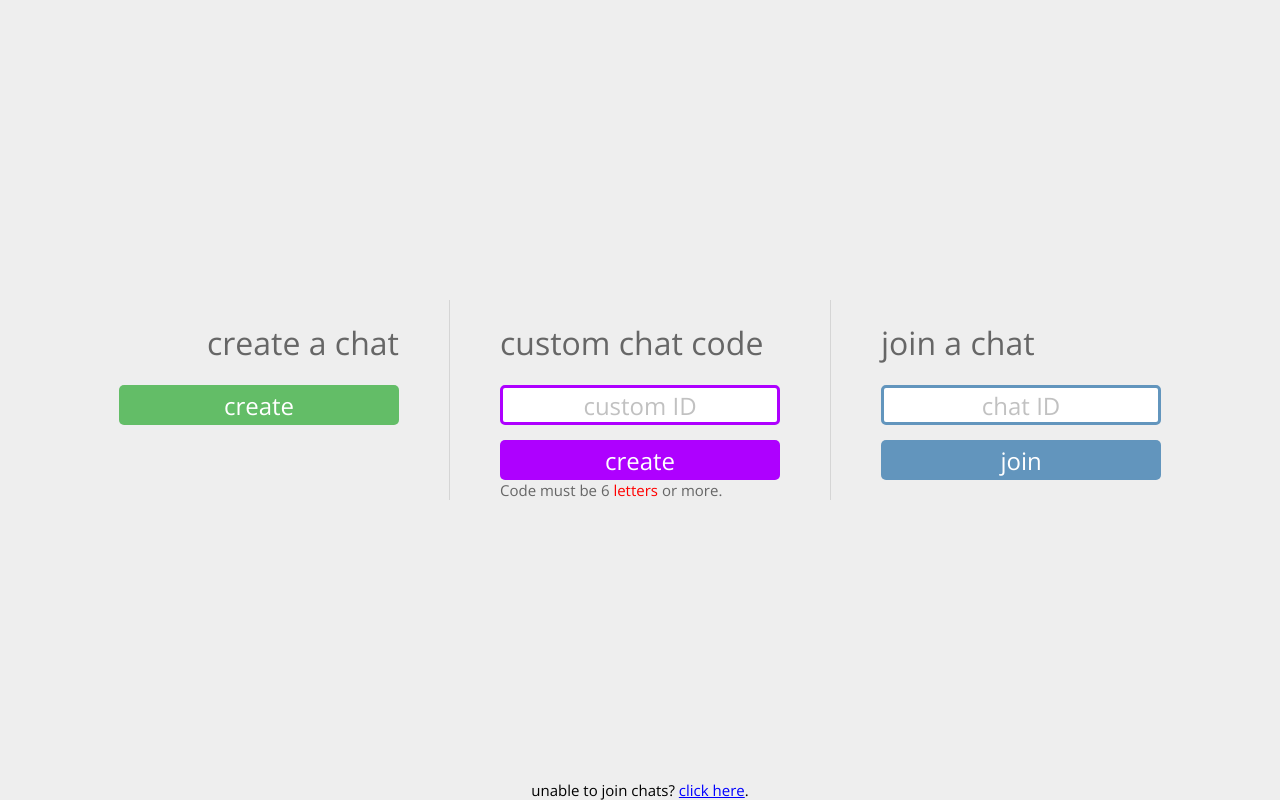
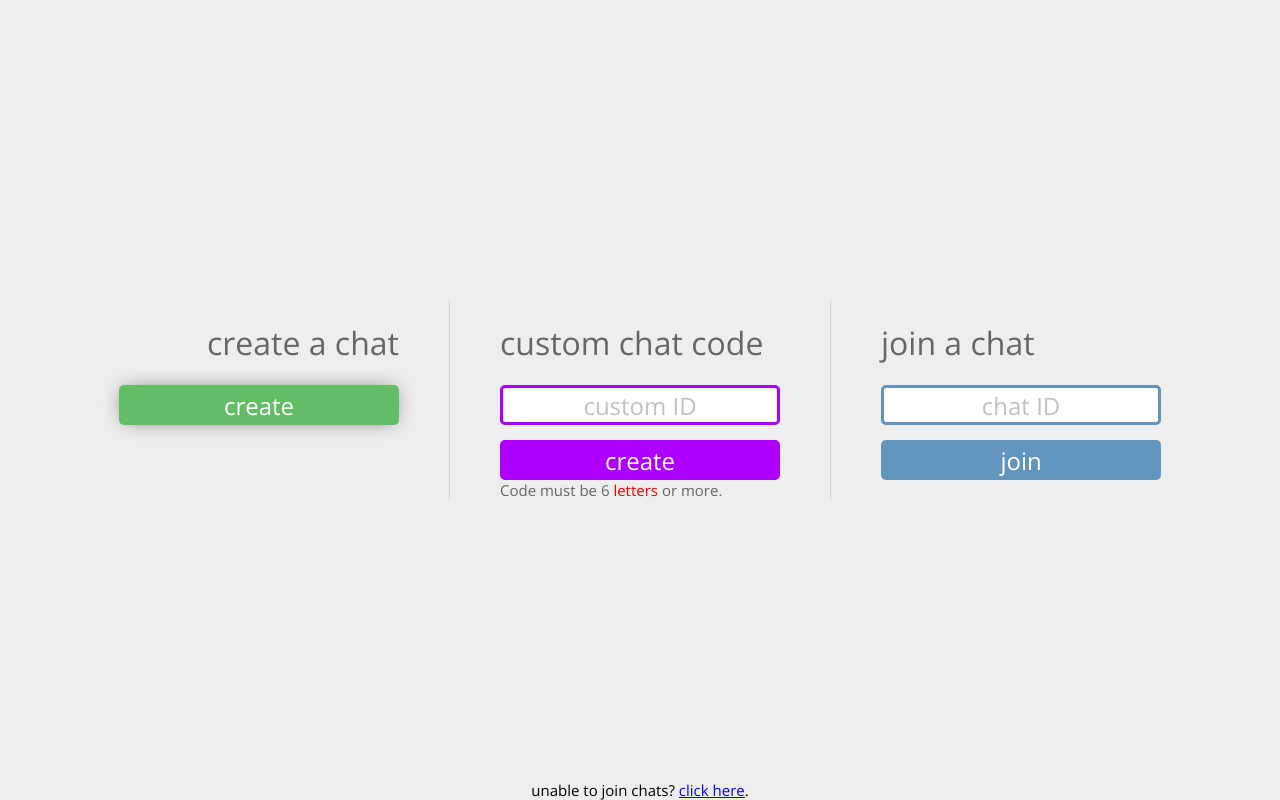
Before and after one commit to spinfal/chatclient, a plain HTML site: page index.html in a window 1280 px wide. In both pictures the pointer is over the button 258 px from the left and 405 px from the top of the page. Drawn offline with nearby package versions, Linux system fonts and the light colour scheme.

Commit message:
homepage button styling
box-shadow is the epitome of hot?

```diff
--- a/main.css
+++ b/main.css
@@ -52,6 +52,15 @@
       height: 40px;
       width: 100%;
       cursor: pointer;
+    }
+    .button:hover {
+      -webkit-box-shadow: 0px 0px 20px -5px rgba(0,0,0,0.57);
+      -moz-box-shadow: 0px 0px 20px -5px rgba(0,0,0,0.57);
+      box-shadow: 0px 0px 20px -5px rgba(0,0,0,0.57);
+      transition: 0.2s;
+    }
+    .button:not(:hover) {
+      transition: 0.2s;
     }
     .input {
       -webkit-appearance: none;
```
